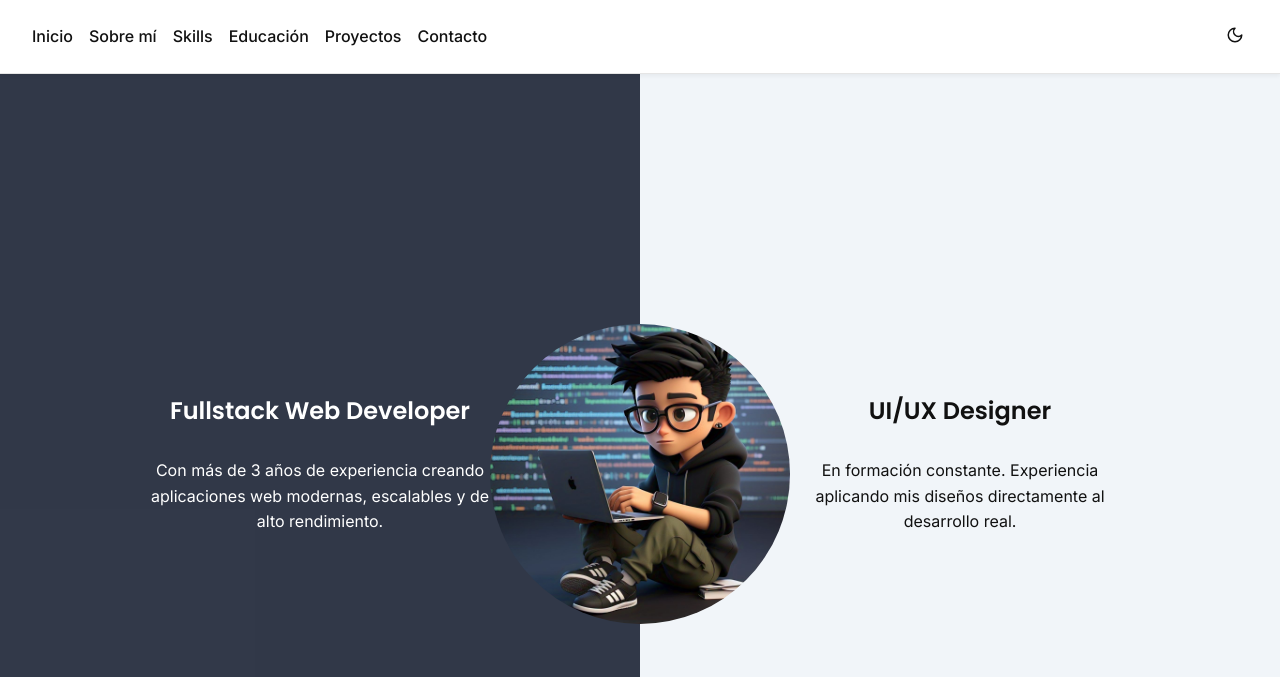
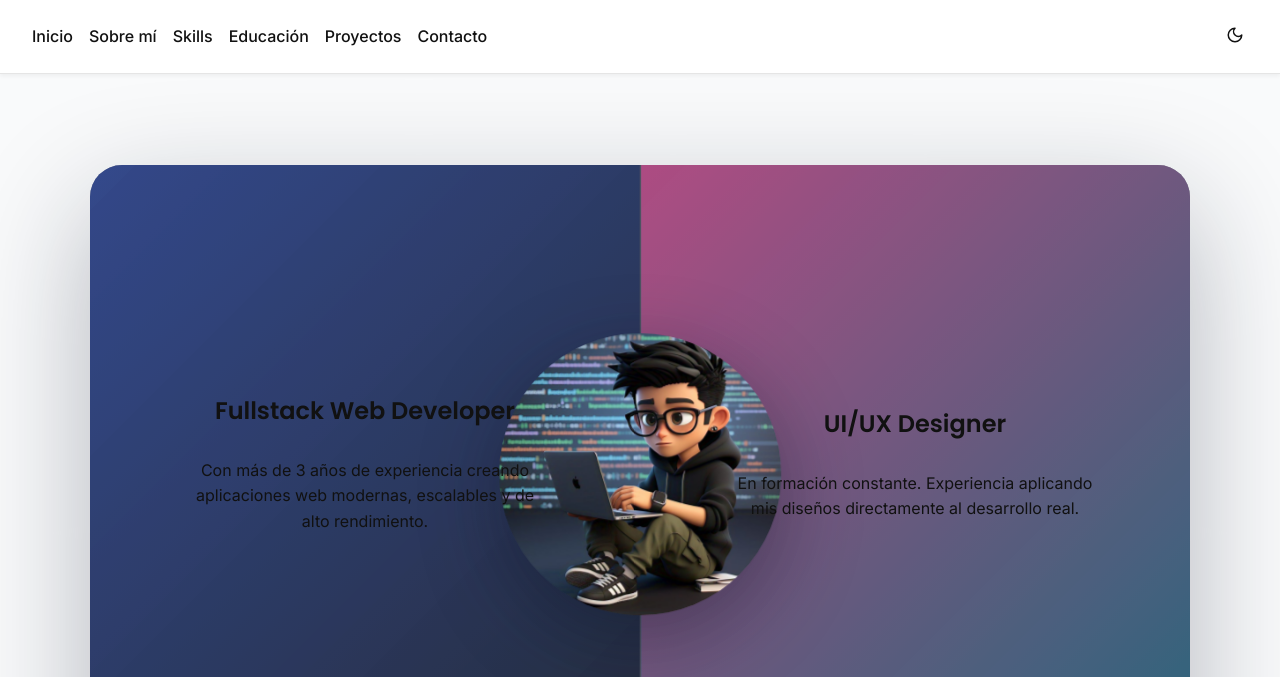
Before and after one commit to maw506/portfolio_astro, an Astro site: page / in a window 1280 px wide. Shown: the top 677 px of the page. Built offline with nearby package versions, Linux system fonts and the light colour scheme; Astro itself is replaced by a stand-in of ours; animation ran at ten frames a second.

Commit message:
Refactor hero animation for performant island

```diff
--- /dev/null
+++ b/src/components/react/sections/Hero.tsx
@@ -0,0 +1,202 @@
+import { useEffect, useRef } from "react";
+import IconLink from "../ui/IconLink";
+import "../../../styles/components/_hero.scss";
+const cvUrl = "../assets/cv.pdf";
+const clamp = (value: number, min = 0, max = 1) => Math.min(max, Math.max(min, value));
+export default function Hero() {
+  const containerRef = useRef<HTMLDivElement>(null);
+  const sidesRef = useRef<HTMLDivElement>(null);
+  const devRef = useRef<HTMLDivElement>(null);
+  const designerRef = useRef<HTMLDivElement>(null);
+  const avatarRef = useRef<HTMLDivElement>(null);
+  const devOverlayRef = useRef<HTMLDivElement>(null);
+  const designerOverlayRef = useRef<HTMLDivElement>(null);
+  const hiddenStateRef = useRef({ dev: false, designer: false });
+  const animationRef = useRef({
+    frame: 0,
+    current: 0.5,
+    target: 0.5,
+    rectLeft: 0,
+    rectWidth: 1,
+    reducedMotion: false
+  });
+  useEffect(() => {
+    const container = containerRef.current;
+    const sides = sidesRef.current;
+    const dev = devRef.current;
+    const designer = designerRef.current;
+    const avatar = avatarRef.current;
+    if (!container || !sides || !dev || !designer || !avatar) {
+      return;
+    }
+    const devOverlay = devOverlayRef.current;
+    const designerOverlay = designerOverlayRef.current;
+    const hiddenState = hiddenStateRef.current;
+    const animationState = animationRef.current;
+    const apply = (value: number) => {
+      const clamped = clamp(value);
+      animationState.current = clamped;
+      const devFlex = clamped;
+      const designerFlex = 1 - clamped;
+      dev.style.setProperty("--flex-grow", devFlex.toString());
+      designer.style.setProperty("--flex-grow", designerFlex.toString());
+      sides.style.setProperty("--pointer-bias", clamped.toString());
+      const distanceFromCenter = Math.abs(0.5 - clamped);
+      const opacity = clamp(1 - distanceFromCenter * 1.8, 0.2, 1);
+      const horizontalShift = (clamped - 0.5) * 80;
+      avatar.style.opacity = opacity.toString();
+      avatar.style.transform = `translate3d(-50%, -50%, 0) translate3d(${horizontalShift.toFixed(3)}px, 0, 0)`;
+      if (devOverlay) {
+        const devOpacity = clamp(1 - (0.5 - clamped) * 2.2, 0, 1);
+        devOverlay.style.opacity = devOpacity.toString();
+        devOverlay.style.transform = `translate3d(0, ${((0.5 - clamped) * 24).toFixed(3)}px, 0)`;
+      }
+      if (designerOverlay) {
+        const designerOpacity = clamp(1 - (clamped - 0.5) * 2.2, 0, 1);
+        designerOverlay.style.opacity = designerOpacity.toString();
+        designerOverlay.style.transform = `translate3d(0, ${((clamped - 0.5) * 24).toFixed(3)}px, 0)`;
+      }
+      const hideThreshold = 0.22;
+      const devHidden = devFlex < hideThreshold;
+      if (devHidden !== hiddenState.dev) {
+        hiddenState.dev = devHidden;
+        dev.setAttribute("data-hidden", devHidden ? "true" : "false");
+      }
+      const designerHidden = designerFlex < hideThreshold;
+      if (designerHidden !== hiddenState.designer) {
+        hiddenState.designer = designerHidden;
+        designer.setAttribute("data-hidden", designerHidden ? "true" : "false");
+      }
+    };
+    const step = () => {
+      animationState.frame = 0;
+      const { current, target, reducedMotion } = animationState;
+      const next = reducedMotion
+        ? target
+        : current + (target - current) * 0.12;
+      apply(Math.abs(next - target) < 0.001 ? target : next);
+      animationState.current = Math.abs(next - target) < 0.001 ? target : next;
+      if (Math.abs(animationState.current - animationState.target) > 0.0005 && !animationState.reducedMotion) {
+        animationState.frame = requestAnimationFrame(step);
+      }
+    };
+    const updateTarget = (value: number) => {
+      animationState.target = clamp(value);
+      if (animationState.reducedMotion) {
+        apply(animationState.target);
+        return;
+      }
+      if (!animationState.frame) {
+        animationState.frame = requestAnimationFrame(step);
+      }
+    };
+    const updateRect = () => {
+      const rect = container.getBoundingClientRect();
+      animationState.rectLeft = rect.left;
+      animationState.rectWidth = rect.width || 1;
+    };
+    const handlePointerMove = (event: PointerEvent) => {
+      if (animationState.reducedMotion) {
+        return;
+      }
+      const relative = (event.clientX - animationState.rectLeft) / animationState.rectWidth;
+      updateTarget(relative);
+    };
+    const handlePointerEnter = (event: PointerEvent) => {
+      updateRect();
+      handlePointerMove(event);
+    };
+    const handlePointerLeave = () => {
+      updateTarget(0.5);
+    };
+    const handleResize = () => {
+      updateRect();
+    };
+    const setReducedMotion = (matches: boolean) => {
+      animationState.reducedMotion = matches;
+      if (matches) {
+        if (animationState.frame) {
+          cancelAnimationFrame(animationState.frame);
+          animationState.frame = 0;
+        }
+        animationState.target = 0.5;
+        apply(0.5);
+      }
+    };
+    const media = window.matchMedia("(prefers-reduced-motion: reduce)");
+    setReducedMotion(media.matches);
+    const handleMediaChange = (event: MediaQueryListEvent) => {
+      setReducedMotion(event.matches);
+    };
+    if ("addEventListener" in media) {
+      media.addEventListener("change", handleMediaChange);
+    } else {
+      media.addListener(handleMediaChange);
+    }
+    updateRect();
+    apply(animationState.current);
+    container.addEventListener("pointerenter", handlePointerEnter, { passive: true });
+    container.addEventListener("pointermove", handlePointerMove, { passive: true });
+    container.addEventListener("pointerleave", handlePointerLeave, { passive: true });
+    window.addEventListener("resize", handleResize, { passive: true });
+    return () => {
+      if (animationState.frame) {
+        cancelAnimationFrame(animationState.frame);
+        animationState.frame = 0;
+      }
+      container.removeEventListener("pointerenter", handlePointerEnter);
+      container.removeEventListener("pointermove", handlePointerMove);
+      container.removeEventListener("pointerleave", handlePointerLeave);
+      window.removeEventListener("resize", handleResize);
+      if ("removeEventListener" in media) {
+        media.removeEventListener("change", handleMediaChange);
+      } else {
+        media.removeListener(handleMediaChange);
+      }
+    };
+  }, []);
+  return (
+    <section className="hero">
+      <div className="hero__split" ref={containerRef}>
+        <div className="hero__content" ref={sidesRef}>
+          <div className="hero__side hero__side--dev" ref={devRef} data-hidden="false">
+            <div className="hero__overlay" ref={devOverlayRef}>
+              <h2>Fullstack Web Developer</h2>
+              <p>Con más de 3 años de experiencia creando aplicaciones web modernas, escalables y de alto rendimiento.</p>
+            </div>
+          </div>
+          <div className="hero__side hero__side--designer" ref={designerRef} data-hidden="false">
+            <div className="hero__overlay" ref={designerOverlayRef}>
+              <h2>UI/UX Designer</h2>
+              <p>En formación constante. Experiencia aplicando mis diseños directamente al desarrollo real.</p>
+            </div>
+          </div>
+        </div>
+        <div className="hero__avatar" ref={avatarRef}>
+          <img src="/assets/avatar.jpg" alt="Avatar de Mauro" />
+        </div>
+        <div className="hero__actions">
+          <IconLink href={cvUrl} icon="Download" />
+          <IconLink href="https://github.com/maw506" icon="github" />
+          <IconLink href="https://www.linkedin.com/in/gigenamauroexequiel/" icon="linkedin" />
+          <IconLink href="https://instagram.com/maw.en.sistemas" icon="instagram" />
+        </div>
+      </div>
+      <div className="hero__fallback">
+        <img src="/assets/avatar.jpg" className="hero__fallback-avatar" alt="Avatar de Mauro" />
+        <div className="hero__fallback-labels">
+          <h1>Hi, I'm Mauro</h1>
+          <span className="hero__label">Developer</span>
+          <span className="hero__divider">|</span>
+          <span className="hero__label">UI/UX Designer</span>
+          <div className="hero__fallback-actions">
+            <IconLink href={cvUrl} icon="Download" />
+            <IconLink href="https://github.com/maw506" icon="github" />
+            <IconLink href="https://www.linkedin.com/in/gigenamauroexequiel/" icon="linkedin" />
+            <IconLink href="https://instagram.com/maw.en.sistemas" icon="instagram" />
+          </div>
+        </div>
+      </div>
+    </section>
+  );
+}
--- a/src/components/react/sections/HeroSplitAvatar.tsx
+++ /dev/null
@@ -1,133 +0,0 @@
-import { useRef } from "react";
-import "../../../styles/components/_heroSplitAvatar.scss";
-import IconLink from "../ui/IconLink";
-const cvUrl = "../assets/cv.pdf";
-
-export default function HeroSplitAvatar() {
-  const devRef = useRef<HTMLDivElement>(null);
-  const designerRef = useRef<HTMLDivElement>(null);
-  const avatarRef = useRef<HTMLDivElement>(null);
-  const sidesRef = useRef<HTMLDivElement>(null);
-
-  const handleMouseMove = (e: React.MouseEvent<HTMLDivElement, MouseEvent>) => {
-    const container = e.currentTarget;
-    const rect = container.getBoundingClientRect();
-    const x = e.clientX - rect.left;
-
-    let percent = x / rect.width;
-    percent = Math.min(1, Math.max(0, percent)); // clamp entre 0 y 1
-
-    const devFlex = percent;
-    const designerFlex = 1 - percent;
-
-    if (devRef.current && designerRef.current && avatarRef.current) {
-      devRef.current.style.flexGrow = devFlex.toString();
-      designerRef.current.style.flexGrow = designerFlex.toString();
-
-      const distanceFromCenter = Math.abs(0.5 - percent);
-
-      const opacityMultiplier = 4;
-      const opacity = 1 - distanceFromCenter * opacityMultiplier;
-      avatarRef.current.style.opacity = String(
-        Math.max(0, Math.min(1, opacity))
-      );
-
-      const movement = (percent - 0.5) * 50;
-      avatarRef.current.style.transform = `translate(-50%, -50%) translateX(${movement}px)`;
-
-      const hideThreshold = 0.25;
-      devRef.current.setAttribute(
-        "data-hidden",
-        devFlex < hideThreshold ? "true" : "false"
-      );
-      designerRef.current.setAttribute(
-        "data-hidden",
-        designerFlex < hideThreshold ? "true" : "false"
-      );
-    }
-  };
-
-  const resetSides = () => {
-    if (
-      devRef.current &&
-      designerRef.current &&
-      avatarRef.current &&
-      sidesRef.current
-    ) {
-      sidesRef.current.classList.add("is-resetting");
-      avatarRef.current.classList.add("is-resetting");
-
-      devRef.current.style.flexGrow = "1";
-      designerRef.current.style.flexGrow = "1";
-      avatarRef.current.style.opacity = "1";
-      avatarRef.current.style.transform = "translate(-50%, -50%)";
-
-      devRef.current.setAttribute("data-hidden", "false");
-      designerRef.current.setAttribute("data-hidden", "false");
-
-      setTimeout(() => {
-        sidesRef.current?.classList.remove("is-resetting");
-        avatarRef.current?.classList.remove("is-resetting");
-      }, 400);
-    }
-  };
-
-  return (
-    <section className="hero-split">
-      <div className="content">
-        <div
-          className="sides"
-          ref={sidesRef}
-          onMouseMove={handleMouseMove}
-          onMouseLeave={resetSides}
-        >
-          <div
-            className="side side--dev"
-            ref={devRef}
-            data-hidden="false"
-            style={{ flexGrow: 1 }}
-          >
-            <div className="overlay">
-              <h2>Fullstack Web Developer</h2>
-              <p>
-                Con más de 3 años de experiencia creando aplicaciones web
-                modernas, escalables y de alto rendimiento.
-              </p>
-            </div>
-          </div>
-          <div
-            className="side side--designer"
-            ref={designerRef}
-            data-hidden="false"
-            style={{ flexGrow: 1 }}
-          >
-            <div className="overlay">
-              <h2>UI/UX Designer</h2>
-              <p>
-                En formación constante. Experiencia aplicando mis diseños
-                directamente al desarrollo real.
-              </p>
-            </div>
-          </div>
-        </div>
-
-        <div className="avatar-wrapper" ref={avatarRef}>
-          <img src="/assets/avatar.jpg" alt="Avatar de Mauro" />
-        </div>
-      </div>
-
-      <div className="hero-buttons">
-        <IconLink href={cvUrl} icon="Download" />
-        <IconLink href="https://github.com/maw506" icon="github" />
-        <IconLink
-          href="https://www.linkedin.com/in/gigenamauroexequiel/"
-          icon="linkedin"
-        />
-        <IconLink
-          href="https://instagram.com/maw.en.sistemas"
-          icon="instagram"
-        />
-      </div>
-    </section>
-  );
-}
--- a/src/styles/components/_hero.scss
+++ b/src/styles/components/_hero.scss
@@ -1,42 +1,185 @@
 @use "../utils/variables";
 
 .hero {
-  text-align: center;
-  padding: variables.$spacing-md variables.$spacing-sm;
+  position: relative;
+  display: grid;
+  gap: variables.$spacing-lg;
+  padding: variables.$spacing-lg variables.$spacing-md;
+  min-height: 100vh;
+  align-content: center;
+  justify-items: center;
+  color: var(--text-color);
 
-  @media (max-width: 768px) {
-    .hero {
-      padding: variables.$spacing-lg variables.$spacing-sm;
+  &__split {
+    position: relative;
+    width: min(1100px, 100%);
+    aspect-ratio: 16 / 9;
+    display: flex;
+    align-items: stretch;
+    justify-content: center;
+    border-radius: 32px;
+    overflow: hidden;
+    background: rgba(15, 23, 42, 0.8);
+    box-shadow: 0 40px 120px rgba(15, 23, 42, 0.3);
+    backdrop-filter: blur(18px);
+    isolation: isolate;
+  }
+
+  &__content {
+    flex: 1;
+    display: flex;
+    position: relative;
+    gap: 1px;
+    background: rgba(255, 255, 255, 0.08);
+    --pointer-bias: 0.5;
+  }
+
+  &__side {
+    flex: var(--flex-grow, 1) 1 0%;
+    min-width: 0;
+    display: flex;
+    align-items: center;
+    justify-content: center;
+    position: relative;
+    overflow: hidden;
+    padding: variables.$spacing-lg;
+    will-change: flex-basis;
+
+    &[data-hidden="true"] {
+      .hero__overlay {
+        opacity: 0;
+        pointer-events: none;
+      }
     }
   }
 
-  .avatar {
-    width: 120px;
-    height: 120px;
-    object-fit: cover;
-    border-radius: 50%;
-    margin: 0 auto variables.$spacing-sm;
-    display: block;
+  &__side::before {
+    content: "";
+    position: absolute;
+    inset: 0;
+    background-size: cover;
+    background-position: center;
+    opacity: 0.65;
+    transition: opacity 0.3s ease;
+    will-change: opacity;
   }
 
-  @media (min-width: 768px) {
-    .avatar {
-      display: none;
-    }
-    .labels {
-      display: none;
-      margin: 0;
+  &__side--dev::before {
+    background-image: linear-gradient(135deg, rgba(30, 64, 175, 0.8), rgba(15, 23, 42, 0.95));
+    opacity: calc(0.45 + (1 - var(--pointer-bias)) * 0.45);
+  }
+
+  &__side--designer::before {
+    background-image: linear-gradient(135deg, rgba(236, 72, 153, 0.9), rgba(14, 116, 144, 0.85));
+    opacity: calc(0.45 + var(--pointer-bias) * 0.45);
+  }
+
+  &__overlay {
+    position: relative;
+    z-index: 1;
+    max-width: 360px;
+    text-align: center;
+    display: flex;
+    flex-direction: column;
+    gap: variables.$spacing-sm;
+    opacity: 1;
+    transform: translate3d(0, 0, 0);
+    will-change: transform, opacity;
+  }
+
+  &__avatar {
+    position: absolute;
+    top: 50%;
+    left: 50%;
+    width: clamp(220px, 22vw, 320px);
+    height: clamp(220px, 22vw, 320px);
+    border-radius: 50%;
+    overflow: hidden;
+    transform: translate3d(-50%, -50%, 0);
+    will-change: transform, opacity;
+    transition: box-shadow 0.4s ease;
+    box-shadow: 0 24px 80px rgba(15, 23, 42, 0.45);
+
+    img {
+      width: 100%;
+      height: 100%;
+      object-fit: cover;
     }
   }
 
-  .labels {
+  &__actions {
+    position: absolute;
+    bottom: variables.$spacing-lg;
+    left: 50%;
+    transform: translate3d(-50%, 0, 0);
+    display: flex;
+    gap: variables.$spacing-sm;
+    padding: variables.$spacing-xs variables.$spacing-sm;
+    border-radius: 999px;
+    background: rgba(15, 23, 42, 0.65);
+    backdrop-filter: blur(12px);
+    will-change: transform;
+  }
+
+  &__fallback {
+    display: none;
+    flex-direction: column;
+    align-items: center;
+    gap: variables.$spacing-md;
+    text-align: center;
+  }
+
+  &__fallback-avatar {
+    width: 128px;
+    height: 128px;
+    border-radius: 50%;
+    object-fit: cover;
+  }
+
+  &__fallback-labels {
+    display: flex;
+    flex-direction: column;
+    gap: variables.$spacing-xs;
     font-weight: 600;
-    font-size: 1.25rem;
-    margin: variables.$spacing-xs 0;
+  }
 
-    .divider {
-      margin: 0 variables.$spacing-xs;
-      color: var(--primary-color);
+  &__fallback-actions {
+    display: flex;
+    gap: variables.$spacing-xs;
+    justify-content: center;
+  }
+
+  &__label {
+    font-size: 1.1rem;
+  }
+
+  &__divider {
+    margin: 0 variables.$spacing-xs;
+    color: var(--primary-color);
+  }
+
+  @media (max-width: 1024px) {
+    padding: variables.$spacing-lg variables.$spacing-sm;
+    &__split {
+      width: 100%;
+    }
+  }
+
+  @media (max-width: 900px) {
+    &__split {
+      display: none;
+    }
+    &__fallback {
+      display: flex;
+    }
+  }
+
+  @media (prefers-reduced-motion: reduce) {
+    &__split {
+      display: none;
+    }
+    &__fallback {
+      display: flex;
     }
   }
 }
--- a/src/styles/components/_heroSplitAvatar.scss
+++ /dev/null
@@ -1,117 +0,0 @@
-@use "../utils/variables";
-
-.hero-split {
-  .content {
-    position: relative;
-    height: 100vh;
-    display: flex;
-
-    .sides {
-      display: flex;
-      flex: 1;
-      height: 100%;
-
-      &.is-resetting .side {
-        transition: flex-grow 0.4s ease;
-      }
-
-      .side {
-        flex-grow: 1;
-        flex-shrink: 1;
-        flex-basis: 0;
-        min-width: 0;
-        overflow: hidden;
-        transition: flex-grow 0.2s ease;
-        display: flex;
-        align-items: center;
-        justify-content: center;
-        position: relative;
-        padding: 0;
-
-        .overlay {
-          display: flex;
-          flex-direction: column;
-          align-items: center;
-          justify-content: center;
-          text-align: center;
-          gap: variables.$spacing-sm;
-          z-index: 3;
-          width: 100%;
-          max-width: 480px;
-          margin: 0 auto;
-          padding: variables.$spacing-lg;
-          opacity: 1;
-          transform: translateY(0);
-          transition:
-            opacity 0.2s ease,
-            transform 0.2s ease;
-        }
-
-        &[data-hidden="true"] .overlay {
-          opacity: 0;
-          transform: translateY(10px);
-          pointer-events: none;
-        }
-
-        &--dev {
-          background-color: rgba(15, 23, 42, 0.85);
-          color: white;
-        }
-
-        &--designer {
-          background-color: rgba(241, 245, 249, 0.9);
-          color: #111;
-        }
-      }
-    }
-
-    .avatar-wrapper {
-      position: absolute;
-      top: 50%;
-      left: 50%;
-      transform: translate(-50%, -50%);
-      width: 300px;
-      height: 300px;
-      border-radius: 50%;
-      overflow: hidden;
-      transition:
-        transform 0.2s ease,
-        opacity 0.2s ease;
-      opacity: 1;
-
-      &.is-resetting {
-        transition: opacity 1s ease;
-      }
-
-      img {
-        width: 100%;
-        height: 100%;
-        object-fit: cover;
-      }
-    }
-  }
-
-  @media (max-width: 768px) {
-
-
-    .side--designer {
-      display: none;
-    }
-
-    .side--dev {
-      flex: 1;
-    }
-
-    .avatar-wrapper {
-      width: 200px;
-      height: 200px;
-    }
-  }
-
-
-}
-@media (max-width: 768px) {
-  .hero-split {
-    display: none !important;
-  }
-}
```
Also changed, not shown: src/components/Hero.astro (+2 -37 lines).
